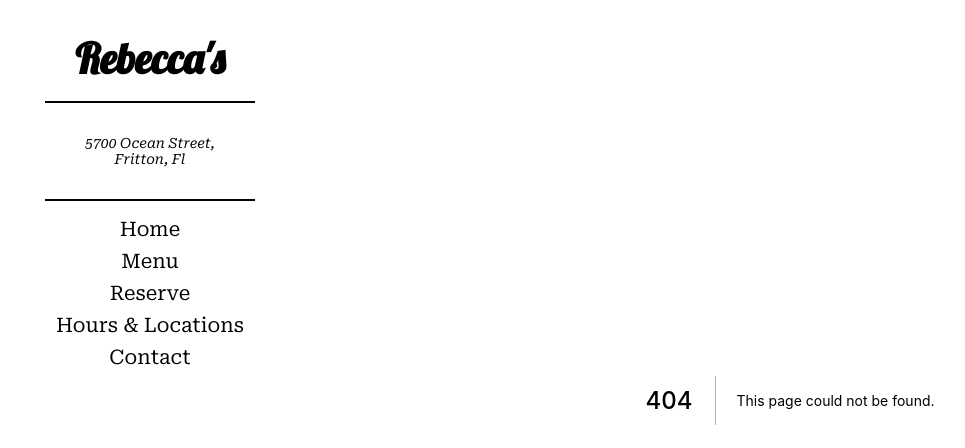
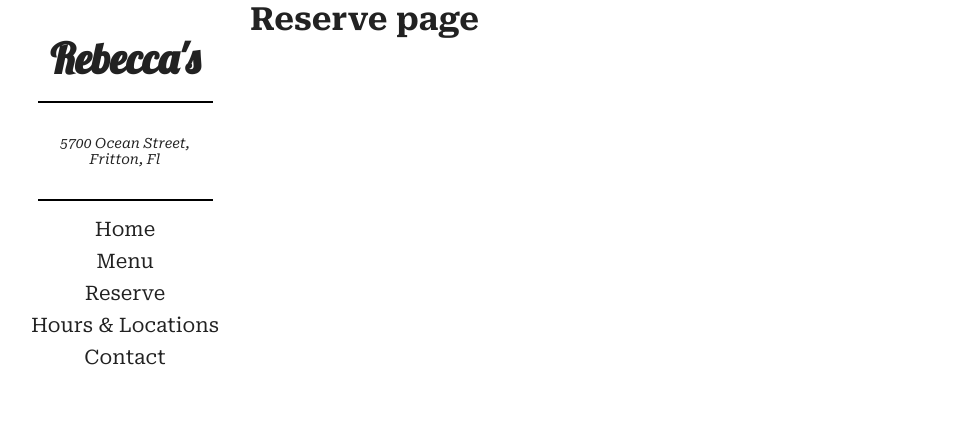
Before and after one commit to kevinjordan1994/rebeccas, a Next.js app: page /reserve in a window 1280 px wide. Before the commit this address had no page. Shown: the top 448 px of the page, without its empty margins (0-965 px from the left). Built offline with nearby package versions, Linux system fonts and the light colour scheme.

Commit message:
Adjust sidebar size

```diff
--- a/components/home/HomeMain.module.css
+++ b/components/home/HomeMain.module.css
@@ -1,7 +1,6 @@
 .home__description {
   text-align: center;
-  margin-top: 15%;
-  margin-bottom: 10%;
+  margin: 15% 0;
   font-size: 32px;
   font-style: italic;
 }
--- a/components/layout/Layout.module.css
+++ b/components/layout/Layout.module.css
@@ -1,6 +1,6 @@
 .layout__main {
   display: grid;
-  grid-template-columns: 300px auto;
+  grid-template-columns: 250px auto;
 }
 
 .layout__content {
--- /dev/null
+++ b/pages/reserve/index.js
@@ -0,0 +1,3 @@
+export default function Reserve() {
+  return <h1>Reserve page</h1>;
+}
```
